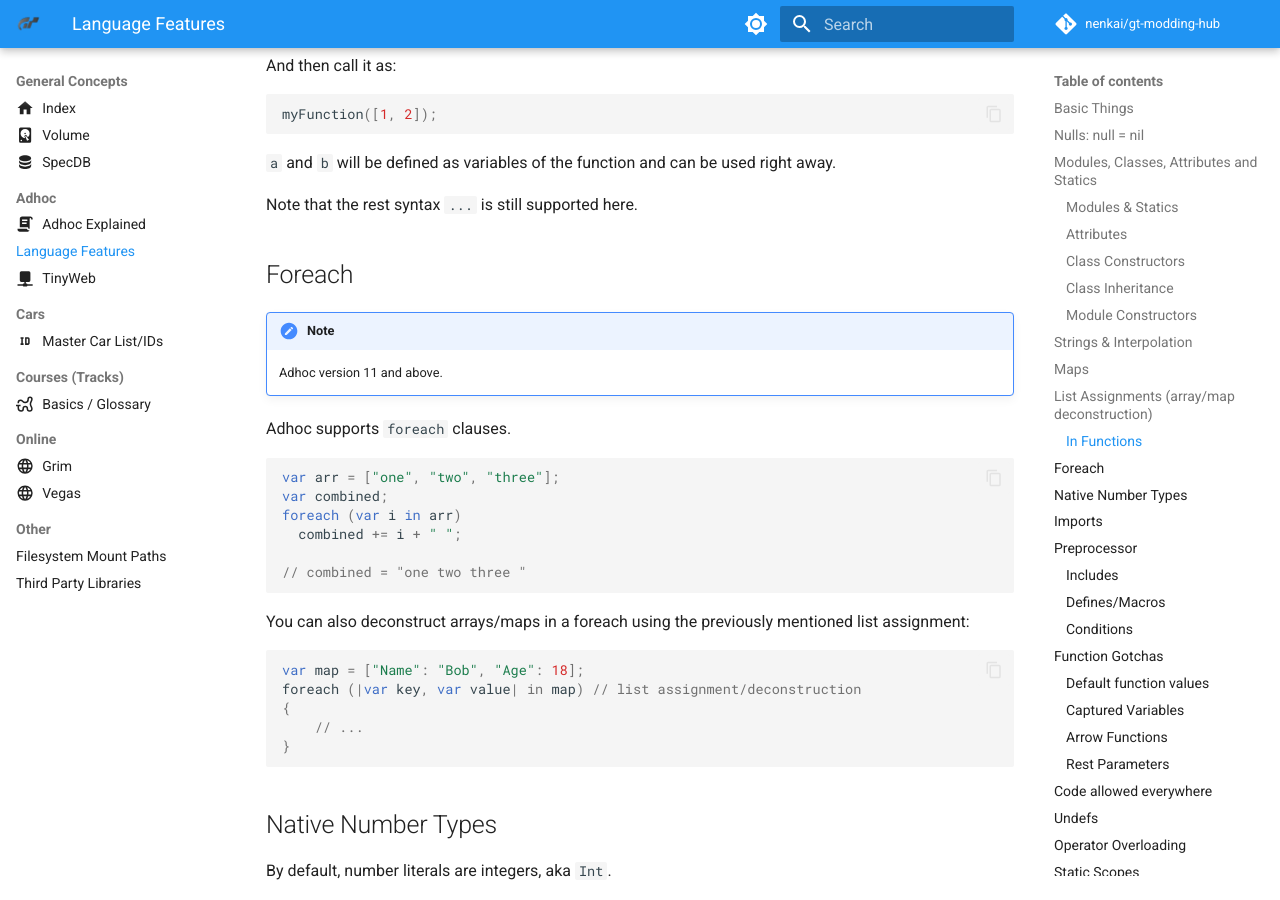
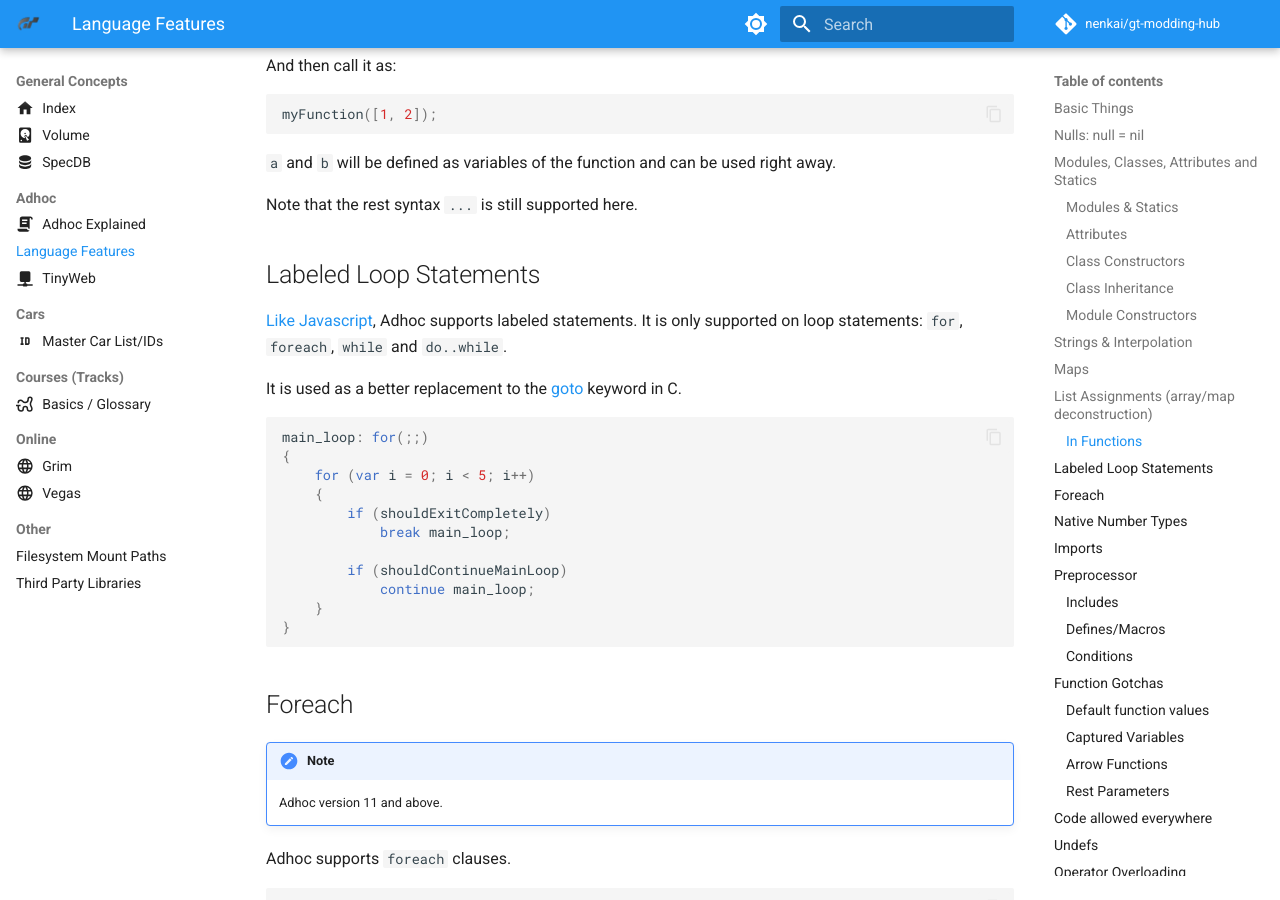
Before and after one commit to Nenkai/gt-modding-hub, an MkDocs documentation site: the page built from docs/concepts/adhoc/language.md, in a window 1280 px wide and 900 px high, scrolled down 5858 px. Built offline with MkDocs 1.6.1 and Material for MkDocs 9.7.7, drawn with Linux system fonts in a browser that asks for light colours; comment, search, counter and statistics services are not loaded.

Commit message:
adhoc: add labeled loop statement section

````diff
--- a/docs/concepts/adhoc/language.md
+++ b/docs/concepts/adhoc/language.md
@@ -248,6 +248,26 @@ myFunction([1, 2]);
 `a` and `b` will be defined as variables of the function and can be used right away.
 
 Note that the rest syntax `...` is still supported here.
+
+## Labeled Loop Statements
+
+[Like Javascript](https://developer.mozilla.org/en-US/docs/Web/JavaScript/Reference/Statements/label), Adhoc supports labeled statements. It is only supported on loop statements: `for`, `foreach`, `while` and `do..while`.
+
+It is used as a better replacement to the [goto](https://en.wikipedia.org/wiki/Goto) keyword in C.
+
+```js
+main_loop: for(;;)
+{
+    for (var i = 0; i < 5; i++)
+    {
+        if (shouldExitCompletely)
+            break main_loop;
+
+        if (shouldContinueMainLoop)
+            continue main_loop;
+    }
+}
+```
 
 ## Foreach
 
````
Also changed, not shown: docs/builds/gt4p.md (+2 -0 lines).
